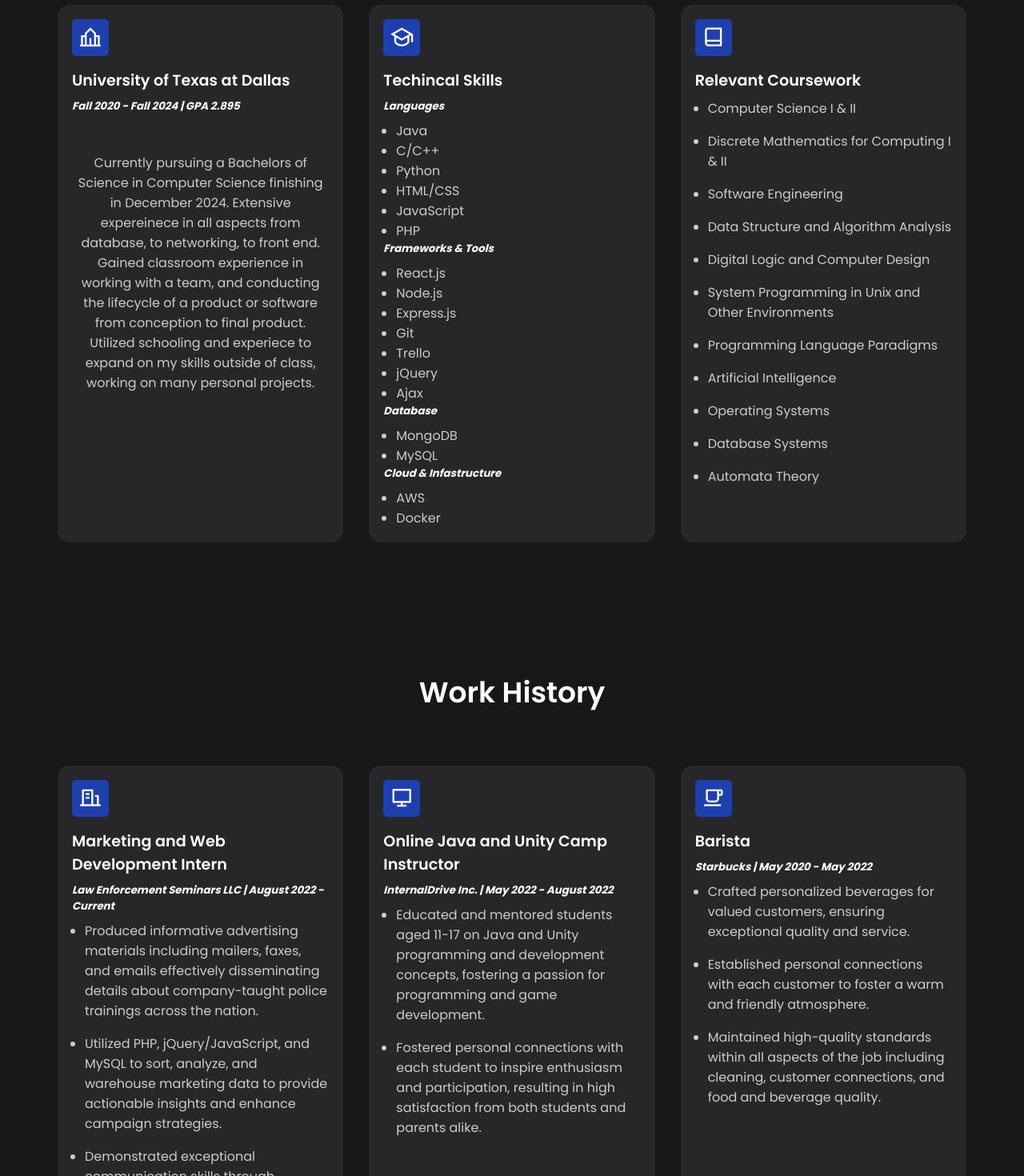
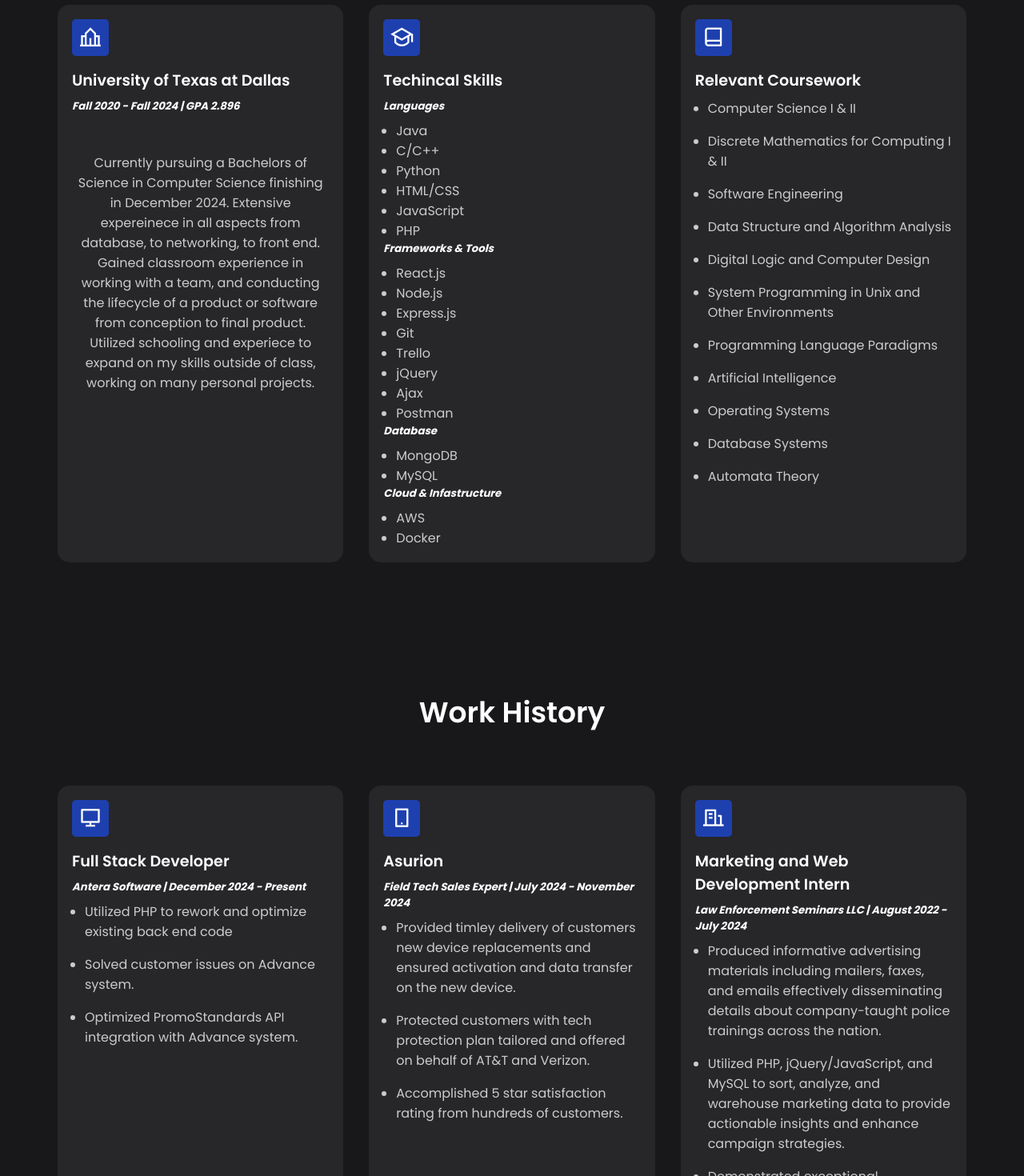
Before and after one commit to pAnderDev/PersonalWebsiteReact, a React (Create React App) app: page / in a window 1280 px wide. Shown: the part 940-2410 px from the top of the page at 80% size. Built offline with nearby package versions, Linux system fonts and the light colour scheme.

Commit message:
Updated all sections

```diff
--- a/package.json
+++ b/package.json
@@ -8,7 +8,6 @@
     "@testing-library/user-event": "^13.5.0",
     "react": "^18.3.1",
     "react-dom": "^18.3.1",
-    "react-scripts": "5.0.1",
     "web-vitals": "^2.1.4"
   },
   "scripts": {
@@ -34,5 +33,8 @@
       "last 1 firefox version",
       "last 1 safari version"
     ]
+  },
+  "devDependencies": {
+    "react-scripts": "^5.0.1"
   }
 }
--- a/src/components/Education.jsx
+++ b/src/components/Education.jsx
@@ -8,7 +8,7 @@ function Education() {
         <div className="card">
           <span><i className="ri-school-line"></i></span>
           <h4>University of Texas at Dallas</h4>
-          <h5>Fall 2020 - Fall 2024 | GPA 2.895</h5>
+          <h5>Fall 2020 - Fall 2024 | GPA 2.896</h5>
           <p>
            Currently pursuing a Bachelors of Science in Computer Science finishing in December 2024. Extensive expereinece in all aspects from database, to
            networking, to front end. Gained classroom experience in working with a team, and conducting the lifecycle of a product or software from conception to final product.
@@ -34,6 +34,7 @@ function Education() {
             <li id='skills'>Trello</li>
             <li id='skills'>jQuery</li>
             <li id='skills'>Ajax</li>
+            <li id='skills'>Postman</li>
             <h5>Database</h5>
             <li id='skills'>MongoDB</li>
             <li id='skills'>MySQL</li>
--- a/src/components/Projects.jsx
+++ b/src/components/Projects.jsx
@@ -127,8 +127,22 @@ function Projects() {
           </div>
         </div>
 
+        <div className="card-horizontal">
+          <h4>EVNID</h4>
+          <p>
+            UTD Capstone project in colaboration with Toyota Tsusho Systems and a team of UTD engineering majors. I lead a team of computer science majors to assist in the research and developement
+            of a penetration testing tool, and an associated simulated testing environment. Developed a software package called EVNID, Electric Vehicle Network Interfereance Device, to infiltrate the connection between the
+            EV (Electric Vehicle), and EVSE (Electric Vehicle Supply Equipment). This tool will provide the ability to test, research, and develop better stronger systems for better security to protect both the Vehicle
+            and user's private information.
+          </p>
+          <a>
+          ** All information and details on the project is protected under NDA and propriotary to Toyota Tsusho Systems **
+          </a>
+
+        </div>
+
         <div className="navigation">
-          {[...Array(6)].map((_, index) => (
+          {[...Array(7)].map((_, index) => (
             <label
               key={index}
               className={`bar ${index === activeIndex ? 'active' : ''}`}
--- a/src/components/WorkHistory.jsx
+++ b/src/components/WorkHistory.jsx
@@ -6,32 +6,33 @@ function WorkHistory() {
       <h2 className="header">Work History</h2>
       <div className="card-style">
         <div className="card">
+            <span><i className="ri-computer-line"></i></span>
+            <h4>Full Stack Developer</h4>
+            <h5>Antera Software | December 2024 - Present</h5>
+            <ul>
+              <li id='work'>Utilized PHP to rework and optimize existing back end code</li>
+              <li id='work'>Solved customer issues on Advance system.</li>
+              <li id='work'>Optimized PromoStandards API integration with Advance system.</li>
+            </ul>
+        </div>
+        <div className="card">
+          <span><i className="ri-smartphone-line"></i></span>
+          <h4>Asurion</h4>
+          <h5>Field Tech Sales Expert | July 2024 - November 2024</h5>
+          <ul>
+            <li id='work'>Provided timley delivery of customers new device replacements and ensured activation and data transfer on the new device.</li>
+            <li id='work'>Protected customers with tech protection plan tailored and offered on behalf of AT&T and Verizon.</li>
+            <li id='work'>Accomplished 5 star satisfaction rating from hundreds of customers.</li>
+          </ul>
+        </div>
+        <div className="card">
           <span><i className="ri-building-line"></i></span>
           <h4>Marketing and Web Development Intern</h4>
-          <h5>Law Enforcement Seminars LLC | August 2022 - Current</h5>
+          <h5>Law Enforcement Seminars LLC | August 2022 - July 2024</h5>
           <ul>
             <li id='work'>Produced informative advertising materials including mailers, faxes, and emails effectively disseminating details about company-taught police trainings across the nation.</li>
             <li id='work'>Utilized PHP, jQuery/JavaScript, and MySQL to sort, analyze, and warehouse marketing data to provide actionable insights and enhance campaign strategies.</li>
             <li id='work'>Demonstrated exceptional communication skills through discourse with various professional individuals from Police Officers to Police Chiefs, fostering relationships and facilitating successful collaborations and classes.</li>
-          </ul>
-        </div>
-        <div className="card">
-          <span><i className="ri-computer-line"></i></span>
-          <h4>Online Java and Unity Camp Instructor</h4>
-          <h5>InternalDrive Inc. | May 2022 - August 2022</h5>
-          <ul>
-            <li id='work'>Educated and mentored students aged 11-17 on Java and Unity programming and development concepts, fostering a passion for programming and game development.</li>
-            <li id='work'>Fostered personal connections with each student to inspire enthusiasm and participation, resulting in high satisfaction from both students and parents alike.</li>
-          </ul>
-        </div>
-        <div className="card">
-          <span><i className="ri-cup-line"></i></span>
-          <h4>Barista</h4>
-          <h5>Starbucks | May 2020 - May 2022</h5>
-          <ul>
-            <li id='work'>Crafted personalized beverages for valued customers, ensuring exceptional quality and service.</li>
-            <li id='work'>Established personal connections with each customer to foster a warm and friendly atmosphere.</li>
-            <li id='work'>Maintained high-quality standards within all aspects of the job including cleaning, customer connections, and food and beverage quality.</li>
           </ul>
         </div>
       </div>
```
Also changed, not shown: 1 other file (tests, documents, lock files or other folders).
